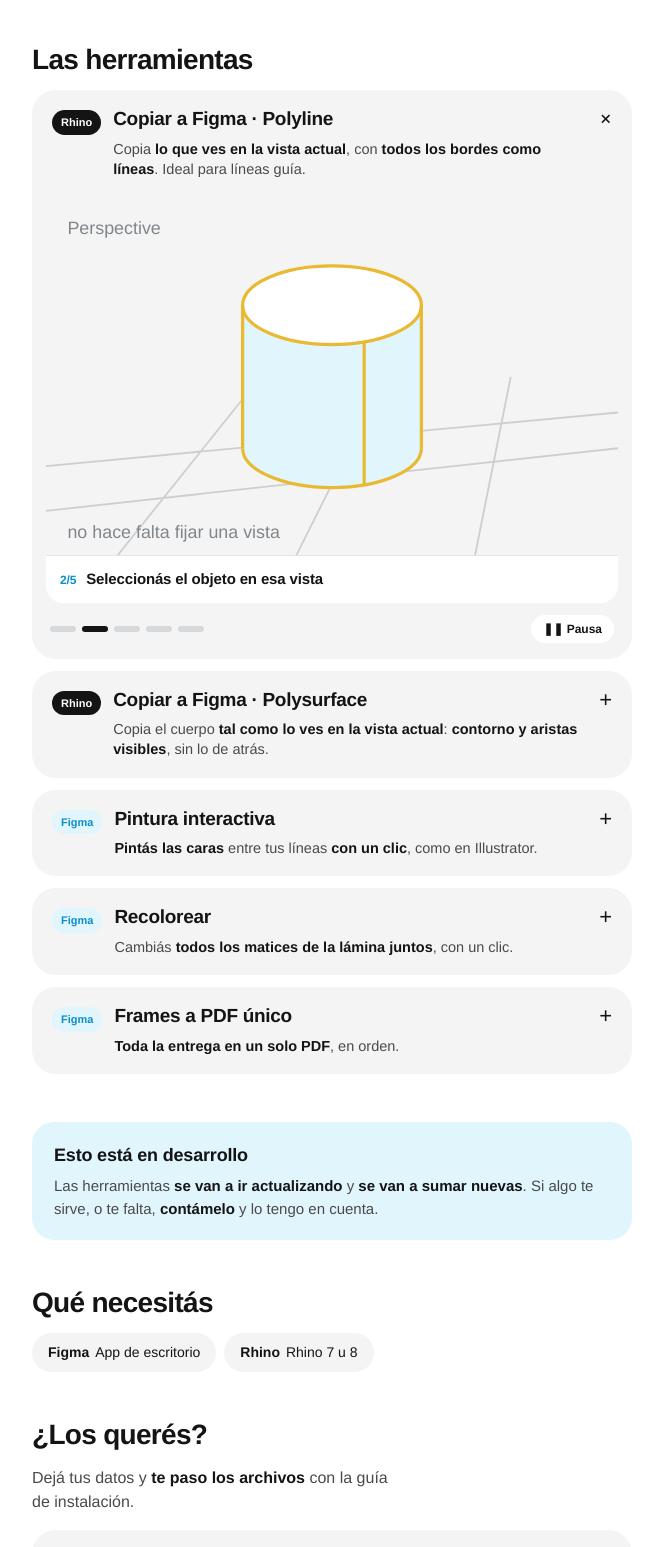
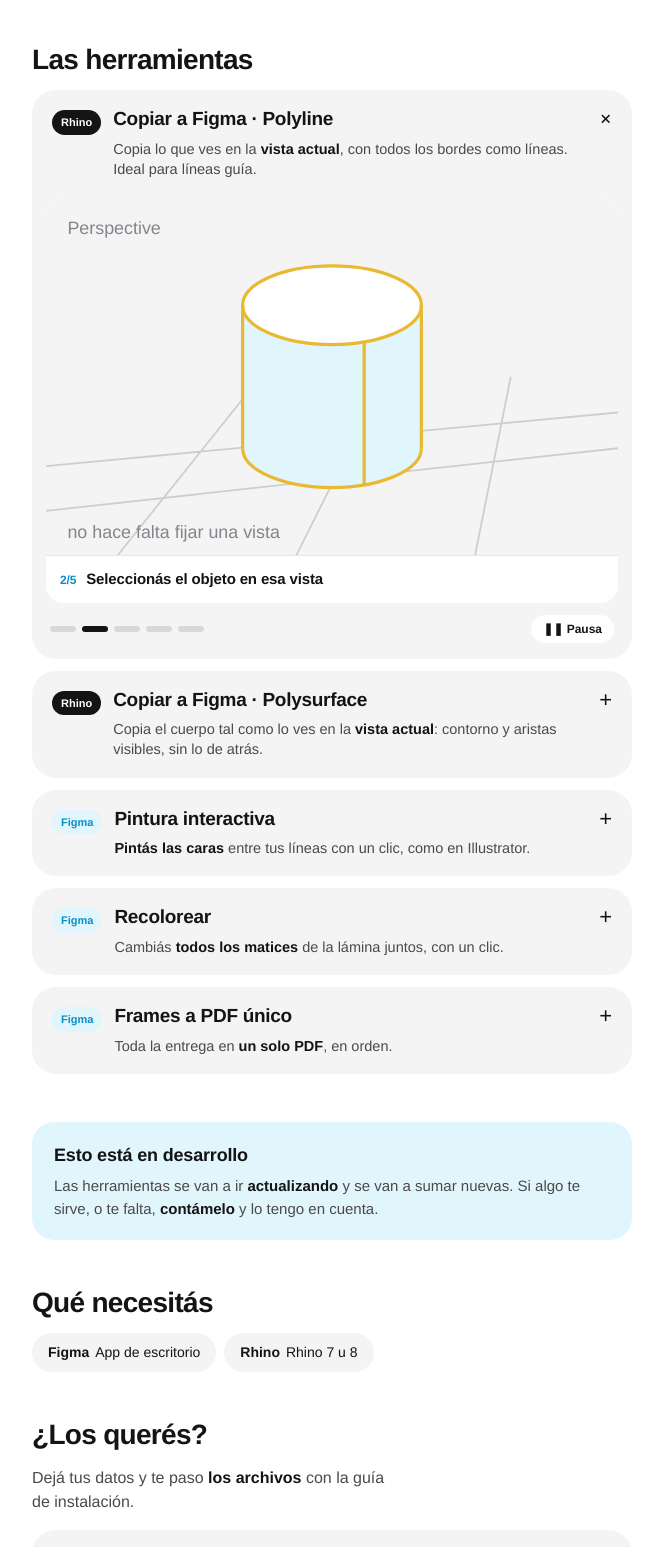
Before and after one commit to josibottaro05-create/kit-figma-rhino, a plain HTML site: page index.html in a window 1280 px wide. Shown: the part 1247-2794 px from the top of the page, without its empty margins (308-971 px from the left). Drawn offline with Linux system fonts and the light colour scheme.

Commit message:
Add files via upload

```diff
--- a/index.html
+++ b/index.html
@@ -200,12 +200,12 @@ textarea{min-height:80px;resize:vertical}
     </div>
     <h1>Plugins para Figma y comandos para Rhino</h1>
     <div class="regla" aria-hidden="true"></div>
-    <p>Llevan a Figma <strong>lo que antes solo resolvía Illustrator</strong>, para <strong>trabajar en equipo en un mismo archivo</strong>.</p>
+    <p>Llevan a Figma lo que antes solo resolvía Illustrator, para <strong>trabajar en equipo</strong> en un mismo archivo.</p>
   </header>
 
   <section class="section">
     <h2>El problema</h2>
-    <p>Illustrator tiene <strong>mejores herramientas de vectores</strong>, pero <strong>no es colaborativo</strong>: hay que pasarse el .ai entre compañeros. Figma <strong>es colaborativo</strong>, pero <strong>le faltan esas herramientas</strong>.</p>
+    <p>Illustrator tiene mejores herramientas de vectores, pero <strong>no es colaborativo</strong>: hay que pasarse el .ai entre compañeros. Figma es colaborativo, pero <strong>le faltan</strong> esas herramientas.</p>
     <div class="tabla-wrap">
       <table class="comp">
         <thead><tr><th></th><th>Illustrator</th><th>Figma</th><th class="kit-col">Figma + kit</th></tr></thead>
@@ -216,7 +216,7 @@ textarea{min-height:80px;resize:vertical}
         </tbody>
       </table>
     </div>
-    <p>Con el kit, <strong>Figma se equipara a Illustrator</strong>, y en algunas cosas lo supera. Cada uno arma lo suyo, <strong>se comparten vectores</strong> y se mantiene <strong>la misma estética de lámina</strong>, <strong>todo en un solo archivo</strong>.</p>
+    <p>Con el kit, Figma <strong>se equipara</strong> a Illustrator, y en algunas cosas lo supera. Cada uno arma lo suyo, se comparten vectores y se mantiene la misma estética de lámina, todo en <strong>un solo archivo</strong>.</p>
   </section>
 
   <section class="section">
@@ -270,7 +270,7 @@ textarea{min-height:80px;resize:vertical}
       <!-- Rhino: mismo volumen, dos salidas -->
       <details class="tool" data-m="morfo diseno" open>
         <summary><span class="tag rh">Rhino</span><h3>Copiar a Figma · Polyline</h3><span class="chev" aria-hidden="true">+</span>
-          <p class="una">Copia <strong>lo que ves en la vista actual</strong>, con <strong>todos los bordes como líneas</strong>. Ideal para líneas guía.</p></summary>
+          <p class="una">Copia lo que ves en la <strong>vista actual</strong>, con todos los bordes como líneas. Ideal para líneas guía.</p></summary>
         <div class="cuerpo"><div class="story">
           <div class="frames">
             <figure class="f">
@@ -300,7 +300,7 @@ textarea{min-height:80px;resize:vertical}
 
       <details class="tool" data-m="morfo diseno">
         <summary><span class="tag rh">Rhino</span><h3>Copiar a Figma · Polysurface</h3><span class="chev" aria-hidden="true">+</span>
-          <p class="una">Copia el cuerpo <strong>tal como lo ves en la vista actual</strong>: <strong>contorno y aristas visibles</strong>, sin lo de atrás.</p></summary>
+          <p class="una">Copia el cuerpo tal como lo ves en la <strong>vista actual</strong>: contorno y aristas visibles, sin lo de atrás.</p></summary>
         <div class="cuerpo"><div class="story">
           <div class="frames">
             <figure class="f">
@@ -331,7 +331,7 @@ textarea{min-height:80px;resize:vertical}
       <!-- Pintura interactiva -->
       <details class="tool" data-m="morfo">
         <summary><span class="tag">Figma</span><h3>Pintura interactiva</h3><span class="chev" aria-hidden="true">+</span>
-          <p class="una"><strong>Pintás las caras</strong> entre tus líneas <strong>con un clic</strong>, como en Illustrator.</p></summary>
+          <p class="una"><strong>Pintás las caras</strong> entre tus líneas con un clic, como en Illustrator.</p></summary>
         <div class="cuerpo"><div class="story">
           <div class="frames">
             <figure class="f">
@@ -362,9 +362,9 @@ textarea{min-height:80px;resize:vertical}
       <!-- Recolorear -->
       <details class="tool" data-m="morfo tecno diseno">
         <summary><span class="tag">Figma</span><h3>Recolorear</h3><span class="chev" aria-hidden="true">+</span>
-          <p class="una">Cambiás <strong>todos los matices de la lámina juntos</strong>, con un clic.</p></summary>
+          <p class="una">Cambiás <strong>todos los matices</strong> de la lámina juntos, con un clic.</p></summary>
         <div class="cuerpo">
-          <p class="contexto">En Morfología es clave: el grupo comparte <strong>la misma estética de lámina</strong> y <strong>cada alumno la lleva a su propio color</strong> para diferenciarse. No se cambia color por color: <strong>se mueven todos los matices a la vez</strong>, juntos.</p>
+          <p class="contexto">En Morfología es clave: el grupo comparte la misma estética de lámina y cada alumno la lleva a su <strong>propio color</strong> para diferenciarse. No se cambia color por color: se mueven todos los matices <strong>a la vez</strong>, juntos.</p>
           <div class="story">
           <div class="frames">
             <figure class="f">
@@ -387,7 +387,7 @@ textarea{min-height:80px;resize:vertical}
       <!-- Frames a PDF -->
       <details class="tool" data-m="morfo tecno diseno">
         <summary><span class="tag">Figma</span><h3>Frames a PDF único</h3><span class="chev" aria-hidden="true">+</span>
-          <p class="una"><strong>Toda la entrega en un solo PDF</strong>, en orden.</p></summary>
+          <p class="una">Toda la entrega en <strong>un solo PDF</strong>, en orden.</p></summary>
         <div class="cuerpo"><div class="story">
           <div class="frames">
             <figure class="f">
@@ -430,7 +430,7 @@ textarea{min-height:80px;resize:vertical}
 
   <div class="desarrollo">
     <b>Esto está en desarrollo</b>
-    <p>Las herramientas <strong>se van a ir actualizando</strong> y <strong>se van a sumar nuevas</strong>. Si algo te sirve, o te falta, <strong>contámelo</strong> y lo tengo en cuenta.</p>
+    <p>Las herramientas se van a ir <strong>actualizando</strong> y se van a sumar nuevas. Si algo te sirve, o te falta, <strong>contámelo</strong> y lo tengo en cuenta.</p>
   </div>
 
   <section class="section">
@@ -443,7 +443,7 @@ textarea{min-height:80px;resize:vertical}
 
   <section class="section" id="quiero">
     <h2>¿Los querés?</h2>
-    <p>Dejá tus datos y <strong>te paso los archivos</strong> con la guía de instalación.</p>
+    <p>Dejá tus datos y te paso <strong>los archivos</strong> con la guía de instalación.</p>
     <form id="form-interes" novalidate>
       <div class="field"><label for="f-nombre">Nombre</label><input type="text" id="f-nombre" autocomplete="name" required></div>
       <div class="field"><label for="f-contacto">WhatsApp, mail o Instagram</label><input type="text" id="f-contacto" required></div>
```
